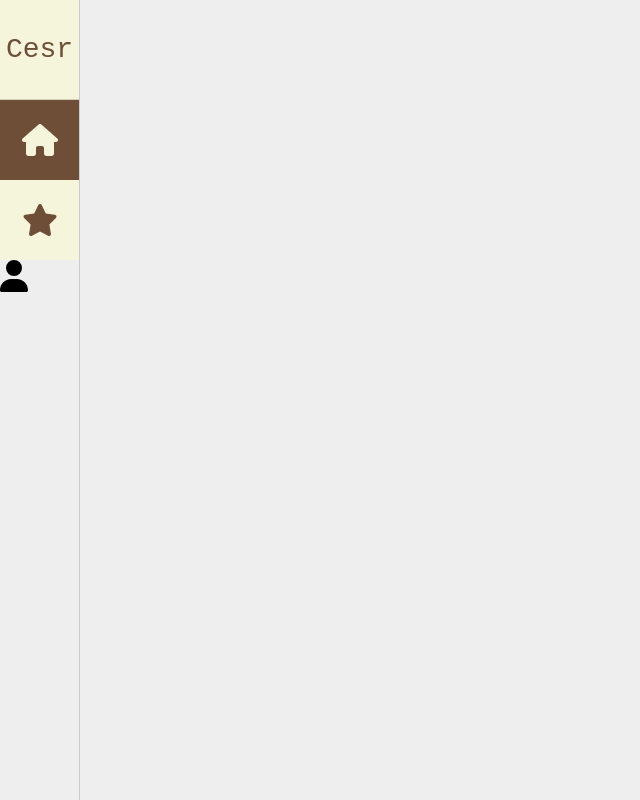
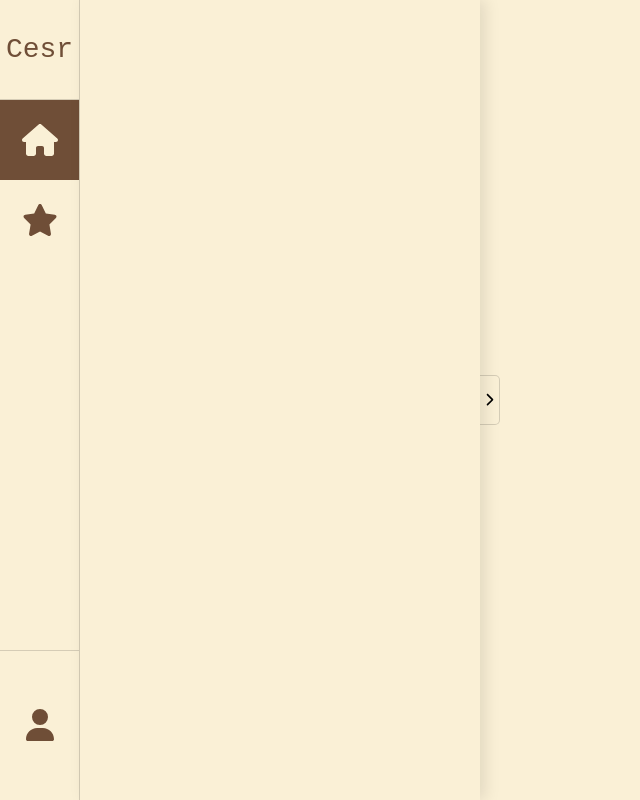
Before and after one commit to ljh37694/ReactPracticeProjects, a React (Create React App) app in the folder cafe-star/: page / in a window 1280 px wide. Shown: the whole page, without its empty margins (0-640 px from the left). Built offline with nearby package versions, Linux system fonts and the light colour scheme; a web font is replaced by a local one.

Commit message:
MainPanel 스타일 및 애니메이션 적용

```diff
--- a/cafe-star/src/index.css
+++ b/cafe-star/src/index.css
@@ -8,7 +8,7 @@
 :root {
   --border-color: rgba(0, 0, 0, 0.15);
   --coffee-color: #6f4e37;
-  --cream-color: #f5f5dc;
+  --cream-color: #FAF0D6;
 }
 
 * {
@@ -31,15 +31,20 @@ code {
 }
 
 #main-page {
-  background-color: #eee;
+  background-color: var(--cream-color);
+  color: var(--coffee-color);
   font-family: 'ONE-Mobile-POP', 'Courier New', Courier, monospace;
 }
 
 .side-nav {
-  position: relative;
+  position: absolute;
   height: 100vh;
   width: 80px;
   border-right: 1px solid var(--border-color);
+  display: flex;
+  flex-direction: column;
+  background-color: var(--cream-color);
+  color: var(--coffee-color);
 }
 
 .brand-icon-container {
@@ -47,11 +52,15 @@ code {
   text-align: center;
   font-size: 28px;
   height: 100px;
+  width: 100%;
   display: flex;
   align-items: center;
   justify-content: center;
-  color: var(--coffee-color);
-  background-color: var(--cream-color);
+  color: inherit;
+}
+
+.nav-menu-icon-container {
+  flex-grow: 1;
 }
 
 .nav-menu-icon {
@@ -60,12 +69,47 @@ code {
   display: flex;
   align-items: center;
   justify-content: center;
-  background-color: #fff;
-  color: var(--coffee-color);
-  background-color: var(--cream-color);
+  color: inherit;
+  background-color: inherit;
 }
 
 .nav-menu-active-icon {
   background-color: var(--coffee-color);
   color: var(--cream-color);
 }
+
+.nav-footer {
+  border-top: 1px solid var(--border-color);
+  height: 150px;
+  display: flex;
+  align-items: center;
+  justify-content: center;
+}
+
+.main-panel {
+  box-shadow: rgba(0, 0, 0, 0.1) 5px 0px 15px 0px;
+  position: relative;
+  left: 80px;
+  top: 0px;
+  height: 100vh;
+  width: 400px;
+  transition: all 0.5s;
+}
+
+.main-panel-close {
+  transform: translateX(-400px);
+}
+
+.main-panel-close-button {
+  position: absolute;
+  height: 50px;
+  width: 20px;
+  text-align: center;
+  padding: 0;
+  border-radius: 0px 5px 5px 0px;
+  border: 1px solid var(--border-color);
+  border-left: none;
+  background-color: inherit;
+  top: calc(50% - 25px);
+  right: -20px;
+}
--- a/cafe-star/src/pages/MainPage.js
+++ b/cafe-star/src/pages/MainPage.js
@@ -1,9 +1,11 @@
 import SideNav from "../ui/SideNav";
+import MainPanel from "../ui/MainPanel";
 
 function MainPage(props) {
   return (
     <main id="main-page">
       <SideNav />
+      <MainPanel />
     </main>
   );
 }
--- /dev/null
+++ b/cafe-star/src/ui/MainPanel.js
@@ -0,0 +1,17 @@
+import { FontAwesomeIcon } from "@fortawesome/react-fontawesome";
+import { faChevronLeft, faChevronRight } from "@fortawesome/free-solid-svg-icons";
+import { useState } from "react";
+
+function MainPanel(props) {
+  let [isClose, setIsClose] = useState(false);
+
+  return (
+    <div className={`main-panel ${ isClose === true ? "main-panel-close" : "" }`}>
+      <button className="main-panel-close-button" onClick={() => setIsClose(!isClose)}>
+        <FontAwesomeIcon icon={ isClose === true ? faChevronLeft : faChevronRight} />
+      </button>
+    </div>
+  );
+}
+
+export default MainPanel;
```
